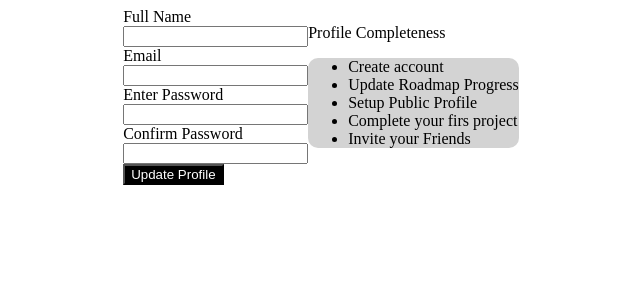
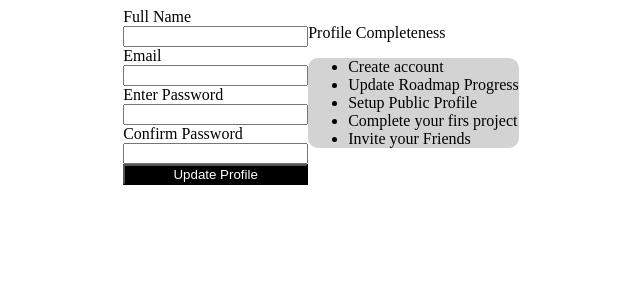
Before and after one commit to andiorapid/recall, a PHP site: page / in a window 1280 px wide. Shown: the top 300 px of the page, without its empty margins (319-959 px from the left). Run offline with PHP 8.4, Linux system fonts and the light colour scheme.

Commit message:
Feat: Add style to .main__form-section to display elements in column as flex

```diff
--- a/Frontend/7_Accessible_Form_UI/style.css
+++ b/Frontend/7_Accessible_Form_UI/style.css
@@ -5,6 +5,12 @@
 
 .main__sections {
     display:flex;
+}
+
+.main__form-section {
+    display: flex;
+    flex-direction: column;
+    justify-content: center;
 }
 
 .main__form-group {
```
